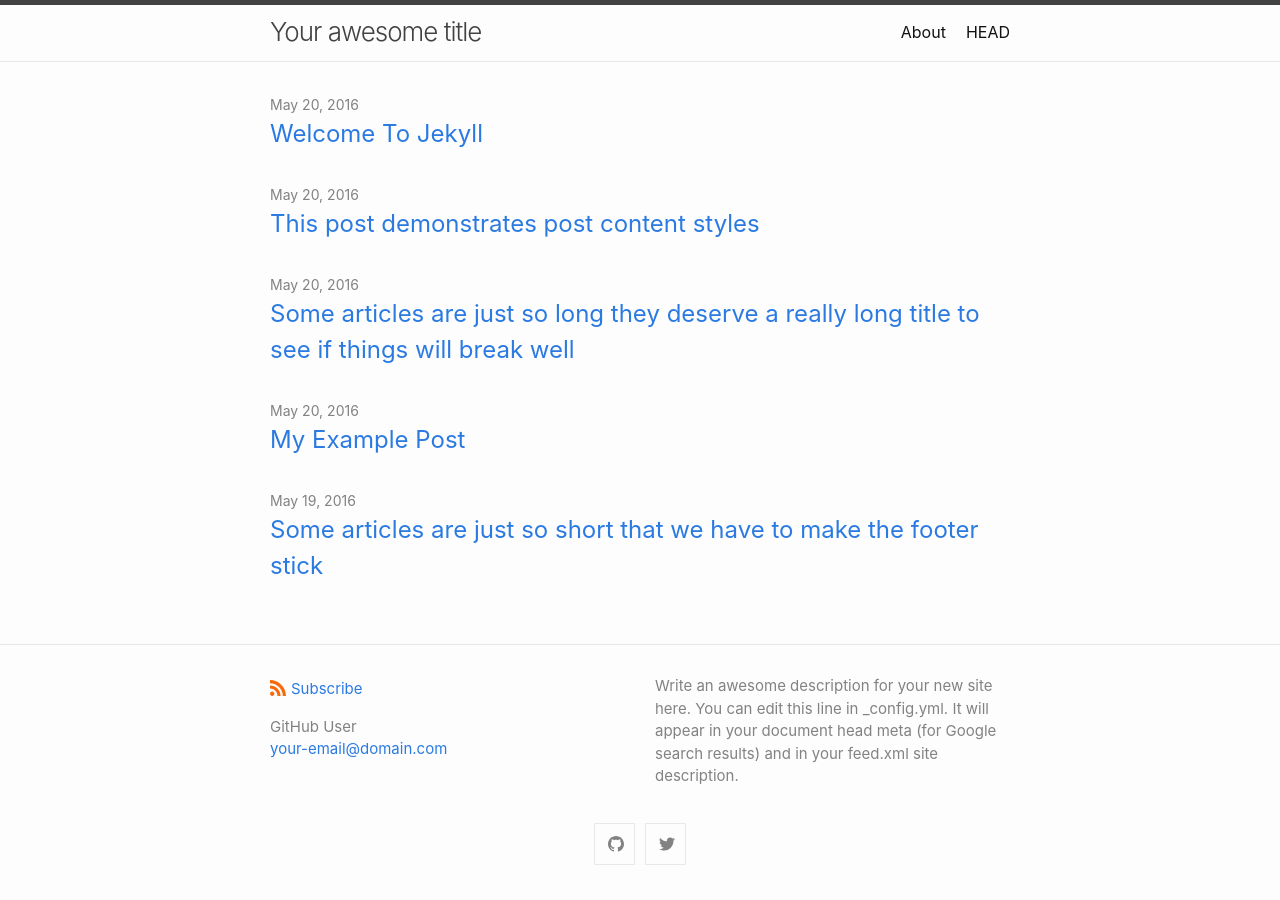
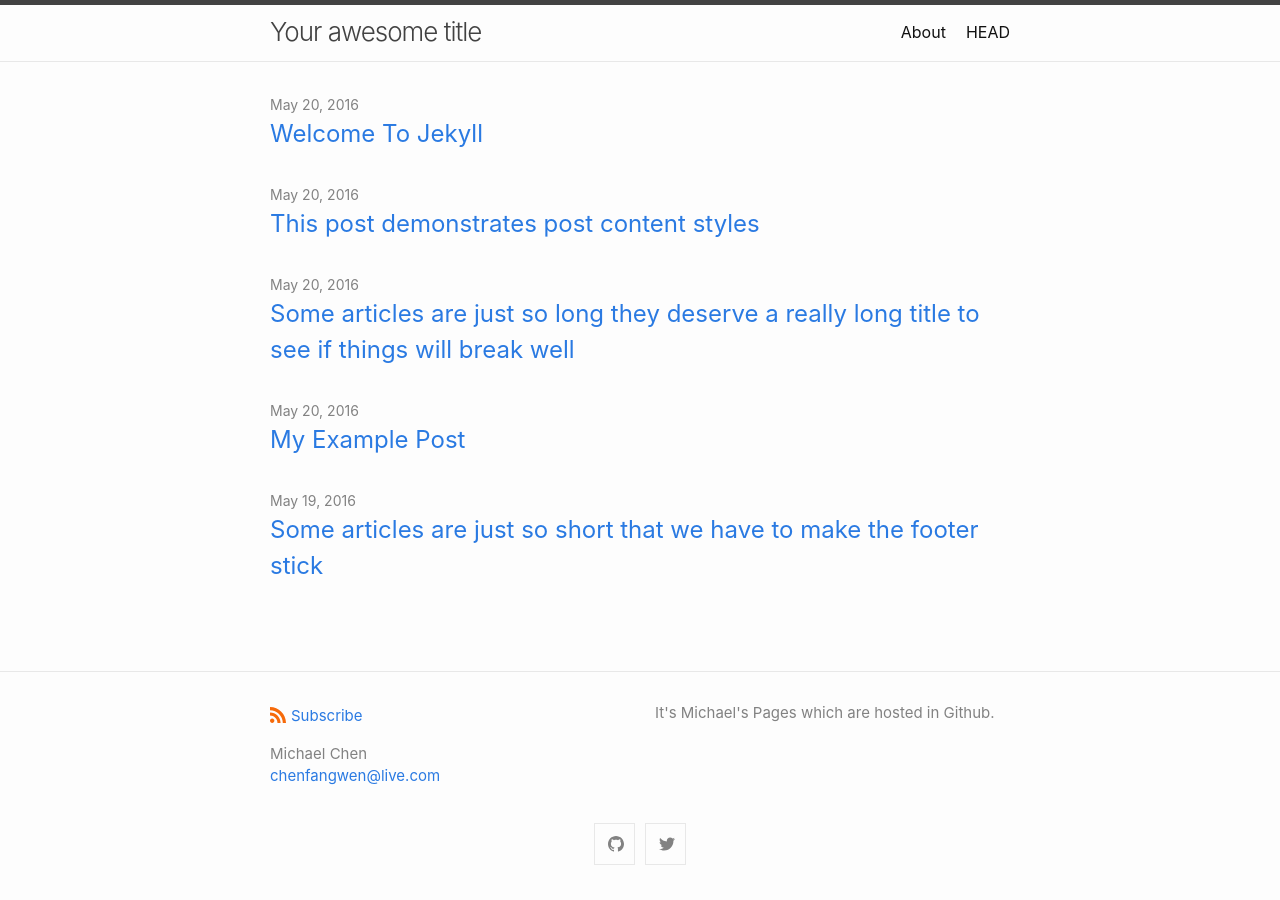
Before and after one commit to godinter/web, a Jekyll site: the page built from index.md, in a window 1280 px wide. Built offline with Jekyll 4.4.1, drawn with Linux system fonts in a browser that asks for light colours.

Commit message:
_config updated

```diff
--- a/_config.yml
+++ b/_config.yml
@@ -1,11 +1,9 @@
 title: Your awesome title
 author:
-  name: GitHub User
-  email: your-email@domain.com
+  name: Michael Chen
+  email: chenfangwen@live.com
 description: > # this means to ignore newlines until "show_excerpts:"
-  Write an awesome description for your new site here. You can edit this
-  line in _config.yml. It will appear in your document head meta (for
-  Google search results) and in your feed.xml site description.
+  It's Michael's Pages which are hosted in Github.
 
 show_excerpts: false # set to true to show excerpts on the homepage
 
```
